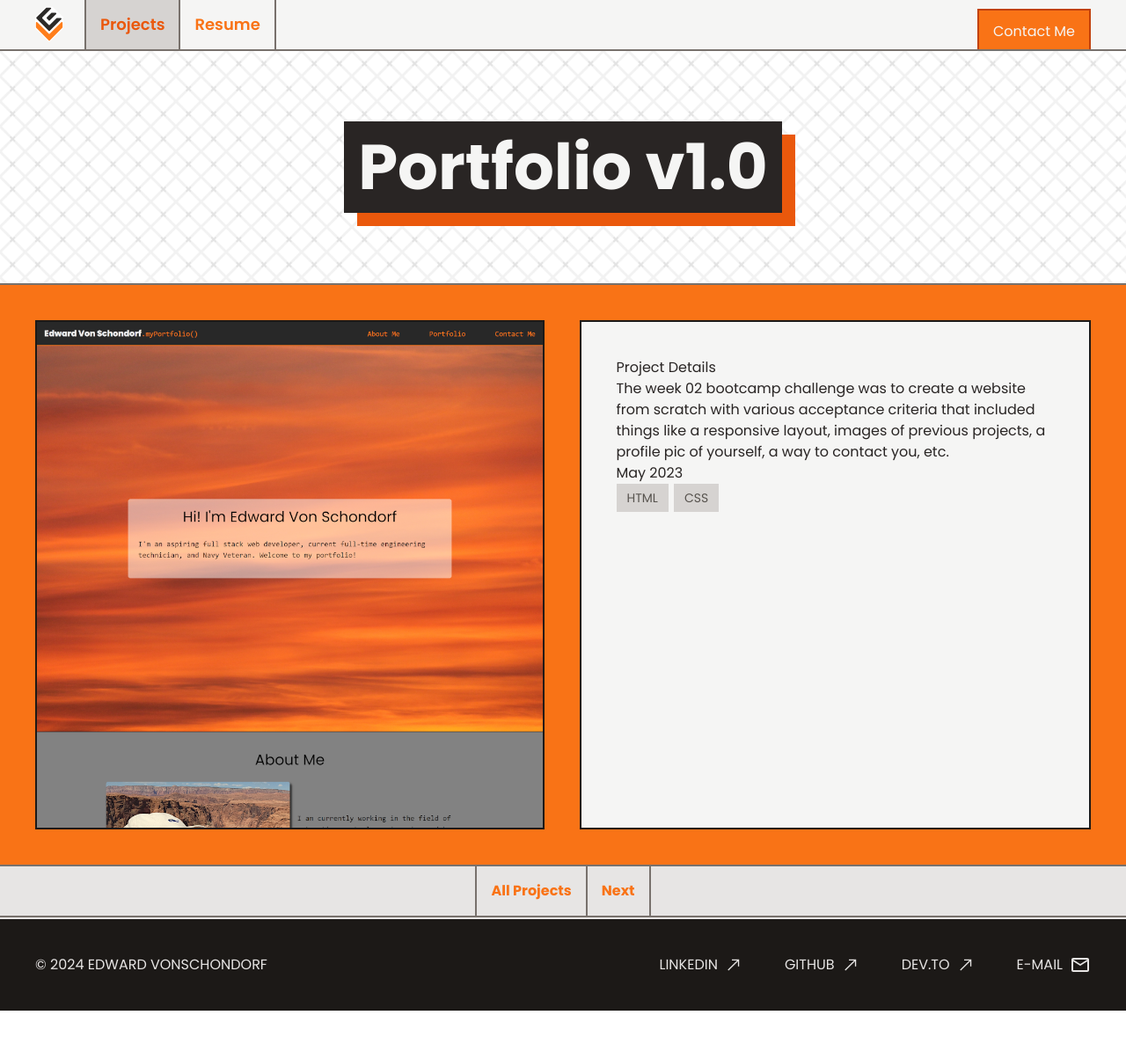
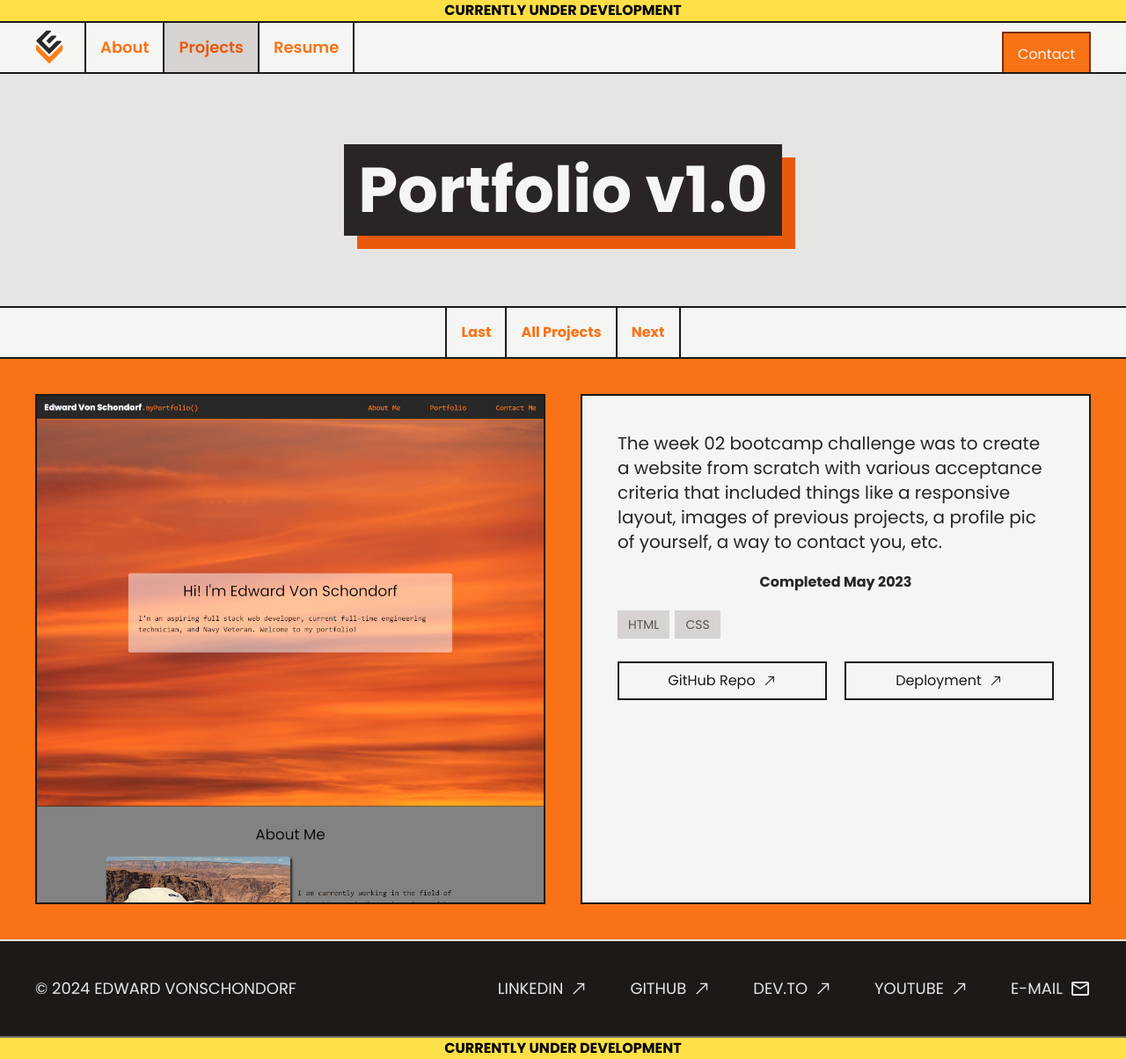
Before and after one commit to Torvec/portfolio-v2.5, a React (Vite) app: page /projects/projectDetails/1 in a window 1280 px wide. Shown: the whole page at 88% size. Before the commit the page ends 1149 px from the top, so only its background shows below. Built offline with nearby package versions, Linux system fonts and the light colour scheme.

Commit message:
Update styling for project details page and make many small style changes throughout site

```diff
--- a/package.json
+++ b/package.json
@@ -11,6 +11,7 @@
   },
   "dependencies": {
     "embla-carousel-react": "^8.0.0",
+    "framer-motion": "^11.0.8",
     "react": "^18.2.0",
     "react-dom": "^18.2.0",
     "react-router-dom": "^6.22.2"
--- a/src/layout/components/Footer.jsx
+++ b/src/layout/components/Footer.jsx
@@ -1,3 +1,4 @@
+import PropTypes from "prop-types";
 import UpArrowIcon from "../assets/upArrowIcon.svg?react";
 import EmailIcon from "../assets/emailIcon.svg?react";
 
@@ -6,45 +7,55 @@ export default function Footer() {
     return new Date().getFullYear();
   };
 
+  function SocialLink({ href, children, newTab = true }) {
     return (
-    <footer className="border-t-2 border-stone-200 flex flex-col md:flex-row items-center md:items-baseline md:justify-between gap-10 bg-stone-900 px-2 lg:p-10 text-center font-sans md:ext-lg uppercase text-stone-200">
-      <p>&copy; {getCurrentYear()} Edward Vonschondorf</p>
-      <div className="flex justify-center gap-6 md:gap-12">
       <a
-          href="https://www.linkedin.com/in/edward-von/"
-          target="_blank"
+        href={href}
+        target={newTab ? "_blank" : "_self"}
         rel="noopener noreferrer"
         className="flex items-center gap-2 transition-all duration-300 ease-in-out hover:text-orange-500"
       >
+        {children}
+      </a>
+    );
+  }
+
+  SocialLink.propTypes = {
+    href: PropTypes.string.isRequired,
+    children: PropTypes.node.isRequired,
+    newTab: PropTypes.bool,
+  };
+
+  return (
+    <>
+      <footer className="flex flex-col items-center gap-5 border-t-2 border-stone-200 bg-stone-900 p-5 px-2 text-center font-sans uppercase text-stone-200 md:flex-row md:items-baseline md:justify-between md:text-lg lg:p-10">
+        <p>&copy; {getCurrentYear()} Edward Vonschondorf</p>
+        <div className="flex flex-col justify-center gap-6 lg:flex-row lg:gap-12">
+          <SocialLink href="https://www.linkedin.com/in/edward-von/">
             <span>LinkedIn</span>
             <UpArrowIcon className="h-5 w-5" />
-        </a>
-        <a
-          href="https://github.com/Torvec"
-          target="_blank"
-          rel="noopener noreferrer"
-          className="flex items-center gap-2 transition-all duration-300 ease-in-out hover:text-orange-500"
-        >
+          </SocialLink>
+          <SocialLink href="https://github.com/Torvec">
             <span>GitHub</span>
             <UpArrowIcon className="h-5 w-5" />
-        </a>
-        <a
-          href="https://dev.to/torvec"
-          target="_blank"
-          rel="noopener noreferrer"
-          className="flex items-center gap-2 transition-all duration-300 ease-in-out hover:text-orange-500"
-        >
+          </SocialLink>
+          <SocialLink href="https://dev.to/torvec">
             <span>Dev.to</span>
             <UpArrowIcon className="h-5 w-5" />
-        </a>
-        <a
-          href="mailto:me@edward-vonschondorf.dev"
-          className="flex items-center gap-2 transition-all duration-300 ease-in-out hover:text-orange-500"
-        >
-          E-Mail
+          </SocialLink>
+          <SocialLink href="https://www.youtube.com/channel/UCdhU_w39u0BIgNfsRXs8taQ">
+            <span>Youtube</span>
+            <UpArrowIcon className="h-5 w-5" />
+          </SocialLink>
+          <SocialLink href="mailto:me@edward-vonschondorf.dev" newTab={false}>
+            <span>E-Mail</span>
             <EmailIcon className="h-6 w-6" />
-        </a>
+          </SocialLink>
         </div>
       </footer>
+      <section className="flex justify-center border-t-2 border-stone-500 bg-yellow-300 font-bold">
+        CURRENTLY UNDER DEVELOPMENT
+      </section>
+    </>
   );
 }
--- a/src/layout/components/Header.jsx
+++ b/src/layout/components/Header.jsx
@@ -1,32 +1,56 @@
+import PropTypes from "prop-types";
 import { Link, NavLink } from "react-router-dom";
 import EVLogo from "../assets/evLogo.svg?react";
 
 export default function Header() {
+
+  function HeaderNavLink({ to, children, borderClass }) {
     return (
-    <header className="flex items-center justify-between border-b-2 border-stone-500 bg-stone-100 px-2 lg:px-10">
+      <NavLink
+        className={`flex items-center self-stretch ${borderClass} px-4 text-orange-500 transition-all duration-300 ease-in-out hover:bg-stone-200 hover:px-6 hover:text-stone-900`}
+        to={to}
+      >
+        {children}
+      </NavLink>
+    );
+  }
+
+  HeaderNavLink.propTypes = {
+    to: PropTypes.string.isRequired,
+    children: PropTypes.node.isRequired,
+    borderClass: PropTypes.string.isRequired,
+  };
+
+  return (
+    <>
+      <section className="flex justify-center border-b-2 border-stone-900 bg-yellow-300 font-bold">
+        CURRENTLY UNDER DEVELOPMENT
+      </section>
+      <header className="flex items-center justify-between border-b-2 border-stone-900 bg-stone-100 px-2 lg:px-10">
         <nav className="text-md flex items-center font-semibold lg:text-lg">
           <Link to="/">
-          <EVLogo className="h-14 w-14 pr-2 lg:pr-6" />
+            <EVLogo className="my-1 h-14 w-14 pr-2 md:my-0 lg:pr-6" />
           </Link>
-        <NavLink
-          className="flex items-center self-stretch border-x-2 border-stone-500 px-4 text-orange-500 transition-all duration-300 ease-in-out hover:bg-stone-200 hover:px-6 hover:text-stone-800"
+          <HeaderNavLink borderClass="border-l-2 border-stone-900" to="/">
+            About
+          </HeaderNavLink>
+          <HeaderNavLink
+            borderClass="border-x-2 border-stone-900"
             to="/projects"
           >
             Projects
-        </NavLink>
-        <NavLink
-          className="flex items-center self-stretch border-r-2 border-stone-500 px-4 text-orange-500 transition-all duration-300 ease-in-out hover:bg-stone-200 hover:px-6 hover:text-stone-800"
-          to="/resume"
-        >
+          </HeaderNavLink>
+          <HeaderNavLink borderClass="border-r-2 border-stone-900" to="/resume">
             Resume
-        </NavLink>
+          </HeaderNavLink>
         </nav>
         <a
           href="mailto:me@edward-vonschondorf.dev"
-        className="flex self-end border-x-2 border-t-2 border-orange-700 bg-orange-500 px-4 pb-2 pt-3 text-stone-100 transition-all duration-300 ease-in-out hover:border-stone-500 hover:bg-stone-300 hover:pb-3 hover:pt-4 hover:text-stone-800"
+          className="flex self-end border-x-2 border-t-2 border-orange-900 bg-orange-500 px-4 pb-2 pt-3 text-stone-100 transition-all duration-300 ease-in-out hover:border-stone-900 hover:bg-stone-300 hover:px-5 hover:text-stone-900"
         >
-        Contact Me
+          Contact
         </a>
       </header>
+    </>
   );
 }
--- a/src/layout/components/PageHeader.jsx
+++ b/src/layout/components/PageHeader.jsx
@@ -1,8 +1,8 @@
 import PropTypes from "prop-types";
 
-export default function PageHeader({children}) {
+export default function PageHeader({ children }) {
   return (
-    <div className="border-b-2 border-stone-500 bg-stone-100 bg-heroPattern bg-fixed py-20">
+    <div className="border-b-2 border-stone-900 bg-stone-200 bg-fixed py-20">
       <h1 className="orangeShadow m-auto w-fit bg-stone-800 p-4 text-center text-5xl font-bold text-stone-100 transition-all duration-300 ease-in-out hover:-translate-x-2 hover:-translate-y-2 md:text-6xl lg:text-7xl">
         {children}
       </h1>
--- a/src/pages/home/HeroSection.jsx
+++ b/src/pages/home/HeroSection.jsx
@@ -2,13 +2,13 @@ import ProfilePicURL from "/assets/img/me.png";
 
 function HeroSection() {
   return (
-    <section className="bg-heroPattern flex justify-center border-b-2 border-stone-500 bg-stone-100 bg-fixed px-2 py-36 text-5xl font-bold text-stone-100 md:text-6xl lg:text-7xl">
-      <div className="flex flex-col border-4 border-stone-950 bg-stone-950 md:flex-row">
+    <section className="flex justify-center border-b-2 border-stone-500 bg-stone-200 bg-fixed px-2 py-36 text-5xl font-bold text-stone-100 md:text-6xl lg:text-7xl">
+      <div className="flex flex-col border-4 border-stone-900 bg-stone-950 md:flex-row">
         <div>
           <img
             src={ProfilePicURL}
             alt="Pic of me at Horseshoe Canyon in Arizona"
-            className="max-h-96 min-h-full min-w-full border-x-stone-950 object-cover md:border-r-4"
+            className="max-h-96 min-h-full min-w-full border-x-stone-900 object-cover md:border-r-4"
           />
         </div>
         <div className="flex flex-col">
--- a/src/pages/projects/ProjectCard.jsx
+++ b/src/pages/projects/ProjectCard.jsx
@@ -3,8 +3,7 @@ import { Link } from "react-router-dom";
 
 export default function ProjectCard({ project }) {
   return (
-    <div className="blackShadow flex max-w-full flex-col border-2 border-stone-900 bg-stone-100 transition-all duration-300 ease-in-out hover:-translate-x-2 hover:-translate-y-2">
-      {/* Project Image - Links to Project Details Page */}
+    <div className="blackShadow flex max-w-full flex-col border-2 border-stone-900 bg-stone-100 transition-all duration-300 ease-in-out hover:-translate-x-2 hover:-translate-y-2 hover:bg-stone-200">
       <Link to={`/projects/projectDetails/${project.id}`}>
         {project.image ? (
           <img
@@ -13,37 +12,23 @@ export default function ProjectCard({ project }) {
             className="h-96 w-full border-b-2 border-stone-900 object-cover"
           />
         ) : (
-          <p className="h-96 w-full flex justify-center items-center font-bold bg-stone-300">Image Not Available - Work In Progress</p>
+          <p className="flex h-96 w-full items-center justify-center border-b-2 border-stone-900 bg-stone-300 font-bold">
+            Image Not Available - Work In Progress
+          </p>
         )}
+        <div className="p-5">
+          <h4 className="text-2xl">{project.title}</h4>
+          <p className="text-lg">
+            {project.dateCompleted ? (
+              <>
+                {project.status} {project.dateCompleted}
+              </>
+            ) : (
+              <>Under Development</>
+            )}
+          </p>
+        </div>
       </Link>
-      {/* Project Title, Description, Completion Date */}
-      <div className="flex-grow p-4">
-        <h4 className="text-xl">{project.title}</h4>
-        <h5 className="text-md mb-4 text-stone-500">{project.dateCompleted}</h5>
-        <p className="mb-4">{project.description}</p>
-        {/* Tech Stack */}
-        {project.techStack.map((tech, techIndex) => (
-          <span
-            className="mb-1.5 mr-1.5 inline-block bg-stone-300 px-3 py-1.5 text-sm text-stone-600"
-            key={techIndex}
-          >
-            {tech}
-          </span>
-        ))}
-      </div>
-      {/* GitHub Repo and Deployment Links */}
-      <div className="flex justify-around divide-x-2 divide-stone-900 border-t-2 border-stone-900">
-        <button className="text-md w-1/2 py-2 text-stone-500 transition-all duration-300 ease-in-out hover:bg-stone-200 hover:text-orange-500">
-          <a href={project.repository} target="_blank" rel="noreferrer">
-            GitHub Repo
-          </a>
-        </button>
-        <button className="text-md w-1/2 py-2 text-stone-500 transition-all duration-300 ease-in-out hover:bg-stone-200 hover:text-orange-500">
-          <a href={project.deployment} target="_blank" rel="noreferrer">
-            Deployment
-          </a>
-        </button>
-      </div>
     </div>
   );
 }
@@ -53,6 +38,7 @@ ProjectCard.propTypes = {
     id: PropTypes.number,
     image: PropTypes.string,
     title: PropTypes.string,
+    status: PropTypes.string,
     dateCompleted: PropTypes.string,
     description: PropTypes.string,
     techStack: PropTypes.arrayOf(PropTypes.string),
--- a/src/pages/projects/ProjectDetails.jsx
+++ b/src/pages/projects/ProjectDetails.jsx
@@ -1,22 +1,77 @@
+import PropTypes from "prop-types";
 import { useParams, Link } from "react-router-dom";
 import projectsData from "./projectsData.json";
 import PageHeader from "../../layout/components/PageHeader";
+import UpArrowIcon from "../../layout/assets/upArrowIcon.svg?react";
 
 export default function ProjectDetails() {
   const { id } = useParams();
   const nextId = Number(id) + 1;
   const prevId = Number(id) - 1;
+  const firstId = 1;
+  const lastId = projectsData.length;
   const project = projectsData.find((project) => project.id === Number(id));
 
   if (!project) {
     return <div>Project not found!</div>; // TODO: Needs to throw an error that can be caught by the ErrorBoundary
   }
 
+  function ProjectNavLink({ to, children, borderRight = false }) {
+    return (
+      <Link
+        to={to}
+        className={`${
+          borderRight ? "border-r-2 border-stone-900" : ""
+        } p-4 transition-all duration-300 ease-in-out hover:bg-stone-200 hover:px-6 hover:text-stone-900`}
+      >
+        {children}
+      </Link>
+    );
+  }
+
+  ProjectNavLink.propTypes = {
+    to: PropTypes.string.isRequired,
+    children: PropTypes.node,
+    borderRight: PropTypes.bool,
+  };
+
   return (
     <>
       <PageHeader>{project.title}</PageHeader>
-      <section className="flex gap-10 bg-orange-500 p-2 lg:p-10">
-        <div className="w-1/2">
+      <nav className="flex justify-center border-b-2 border-stone-900 bg-stone-100">
+        <div className="flex border-x-2 border-stone-900 font-bold text-orange-500">
+          {prevId < 1 ? (
+            <ProjectNavLink
+              to={`/projects/projectDetails/${lastId}`}
+              borderRight
+            >
+              Last
+            </ProjectNavLink>
+          ) : (
+            <ProjectNavLink
+              to={`/projects/projectDetails/${prevId}`}
+              borderRight
+            >
+              Prev
+            </ProjectNavLink>
+          )}
+          <ProjectNavLink to="/projects" borderRight>
+            All Projects
+          </ProjectNavLink>
+          {nextId > projectsData.length ? (
+            <ProjectNavLink to={`/projects/projectDetails/${firstId}`}>
+              First
+            </ProjectNavLink>
+          ) : (
+            <ProjectNavLink to={`/projects/projectDetails/${nextId}`}>
+              Next
+            </ProjectNavLink>
+          )}
+        </div>
+      </nav>
+      <section className="grid grid-cols-1 lg:gap-10 bg-orange-500 p-5 lg:grid-cols-2 lg:p-10">
+        {/* PROJECT IMAGES */}
+        <div>
           {project.image ? (
             <img
               src={`/assets/img/${project.image}`}
@@ -29,11 +84,19 @@ export default function ProjectDetails() {
             </p>
           )}
         </div>
-        <div className="w-1/2 border-2 border-stone-900 bg-stone-100 p-2 lg:p-10">
-          <h2>Project Details</h2>
-          <p>{project.description}</p>
-          <p>{project.dateCompleted}</p>
-          {/* Tech Stack */}
+        {/* PROJECT DETAILS */}
+        <div className="border-2 border-stone-900 bg-stone-100 p-5 lg:p-10">
+          <p className="mb-5 text-xl">{project.description}</p>
+          <p className="mb-5 text-center font-bold">
+            {project.dateCompleted ? (
+              <>
+                {project.status} {project.dateCompleted}
+              </>
+            ) : (
+              <>Under Development</>
+            )}
+          </p>
+          <div className="mb-5">
             {project.techStack.map((tech, techIndex) => (
               <span
                 className="mb-1.5 mr-1.5 inline-block bg-stone-300 px-3 py-1.5 text-sm text-stone-600"
@@ -43,34 +106,34 @@ export default function ProjectDetails() {
               </span>
             ))}
           </div>
+          {/* GITHUB REPO AND DEPLOYMENT */}
+          <div className="flex justify-around gap-5 text-stone-900">
+            <button className="text-md w-1/2 border-2 border-stone-900 py-2 transition-all duration-300 ease-in-out hover:bg-stone-200 hover:text-orange-500">
+              <a
+                href={project.repository}
+                target="_blank"
+                rel="noreferrer"
+                className="flex items-center justify-center gap-2"
+              >
+                GitHub Repo
+                <UpArrowIcon className="h-4 w-4" />
+              </a>
+            </button>
+            <button className="text-md w-1/2 border-2 border-stone-900 py-2 transition-all duration-300 ease-in-out hover:bg-stone-200 hover:text-orange-500">
+              <a
+                href={project.deployment}
+                target="_blank"
+                rel="noreferrer"
+                className="flex items-center justify-center gap-2"
+              >
+                Deployment
+                <UpArrowIcon className="h-4 w-4" />
+              </a>
+            </button>
+          </div>
+        </div>
       </section>
       {/* PROJECTS NAVIGATION */}
-      <nav className="flex justify-center border-y-2 border-stone-500 bg-stone-200">
-        <div className="flex border-x-2 border-stone-500 font-bold text-orange-500">
-          {prevId < 1 ? null : (
-            <Link
-              to={`/projects/projectDetails/${prevId}`}
-              className="border-r-2 border-stone-500 p-4 transition-all duration-300 ease-in-out hover:bg-stone-300 hover:px-6"
-            >
-              Prev
-            </Link>
-          )}
-          <Link
-            to="/projects"
-            className="border-r-2 border-stone-500 p-4 transition-all duration-300 ease-in-out hover:bg-stone-300 hover:px-6"
-          >
-            All Projects
-          </Link>
-          {nextId > projectsData.length ? null : (
-            <Link
-              to={`/projects/projectDetails/${nextId}`}
-              className="p-4 transition-all duration-300 ease-in-out hover:bg-stone-300 hover:px-6"
-            >
-              Next
-            </Link>
-          )}
-        </div>
-      </nav>
     </>
   );
 }
--- a/src/pages/projects/projectsData.json
+++ b/src/pages/projects/projectsData.json
@@ -145,39 +145,17 @@
     "image": "portfolioV25.png",
     "repository": "https://github.com/Torvec/portfolio_v2",
     "deployment": "https://edward-vonschondorf.dev/",
-    "techStack": ["React", "React Router", "Vite", "Tailwind CSS"],
+    "techStack": ["React", "React Router", "Vite", "Tailwind CSS", "Framer Motion"],
     "status": "Under Development",
     "dateCompleted": null
   },
-  {
+    {
     "id": 8,
-    "title": "Multitask Titan",
-    "description": "A collaborative task completion app for teams and organizations to increase productivity and crush their goals! Inspired by my Task Titan group project from my UC Berkeley bootcamp. This project is currently under development.",
-    "image": null,
-    "repository": "https://github.com/Torvec/multitask-tit",
-    "deployment": "https://github.com/Torvec/multitask-tit",
-    "techStack": ["NextJS", "Tailwind CSS", "Typescript"],
-    "status": "Under Development",
-    "dateCompleted": null
-  },
-  {
-    "id": 9,
-    "title": "Hype Your Event",
-    "description": "A social media app about creating and promoting events and allowing users to interact in the event space. Inspired by my wedloc group project from my UC Berkeley bootcamp. This project is currently under development.",
-    "image": null,
-    "repository": "https://github.com/Torvec/hype-your-event",
-    "deployment": "https://github.com/Torvec/hype-your-event",
-    "techStack": ["NextJS", "Tailwind CSS", "Typescript"],
-    "status": "Under Development",
-    "dateCompleted": null
-  },
-  {
-    "id": 10,
     "title": "BrewDOCs",
     "description": "The BEST app for micro-brewers to keep track of their recipes and brews!",
     "image": null,
     "repository": "https://github.com/brewDOCs/BrewDOCs",
-    "deployment": "https://github.com/brewDOCs/BrewDOCs",
+    "deployment": null,
     "techStack": [
       "NextJS",
       "Tailwind CSS",
@@ -190,5 +168,27 @@
     ],
     "status": "Under Development",
     "dateCompleted": null
+  },
+  {
+    "id": 9,
+    "title": "Multitask Titan",
+    "description": "A collaborative task completion app for teams and organizations to increase productivity and crush their goals! Inspired by my Task Titan group project from my UC Berkeley bootcamp.",
+    "image": null,
+    "repository": "https://github.com/Torvec/multitask-titan",
+    "deployment": null,
+    "techStack": ["NextJS", "Tailwind CSS", "Typescript"],
+    "status": "Under Development",
+    "dateCompleted": null
+  },
+  {
+    "id": 10,
+    "title": "Hype Your Event",
+    "description": "A social media app about creating and promoting events and allowing users to interact in the event space. Inspired by my wedloc group project from my UC Berkeley bootcamp.",
+    "image": null,
+    "repository": "https://github.com/Torvec/hype-your-event",
+    "deployment": null,
+    "techStack": ["NextJS", "Tailwind CSS", "Typescript"],
+    "status": "Under Development",
+    "dateCompleted": null
   }
 ]
```
Also changed, not shown: src/pages/projects/ProjectsList.jsx (+10 -3 lines), 1 other file (tests, documents, lock files or other folders). Lines whose indentation alone changed are shown as unchanged.
